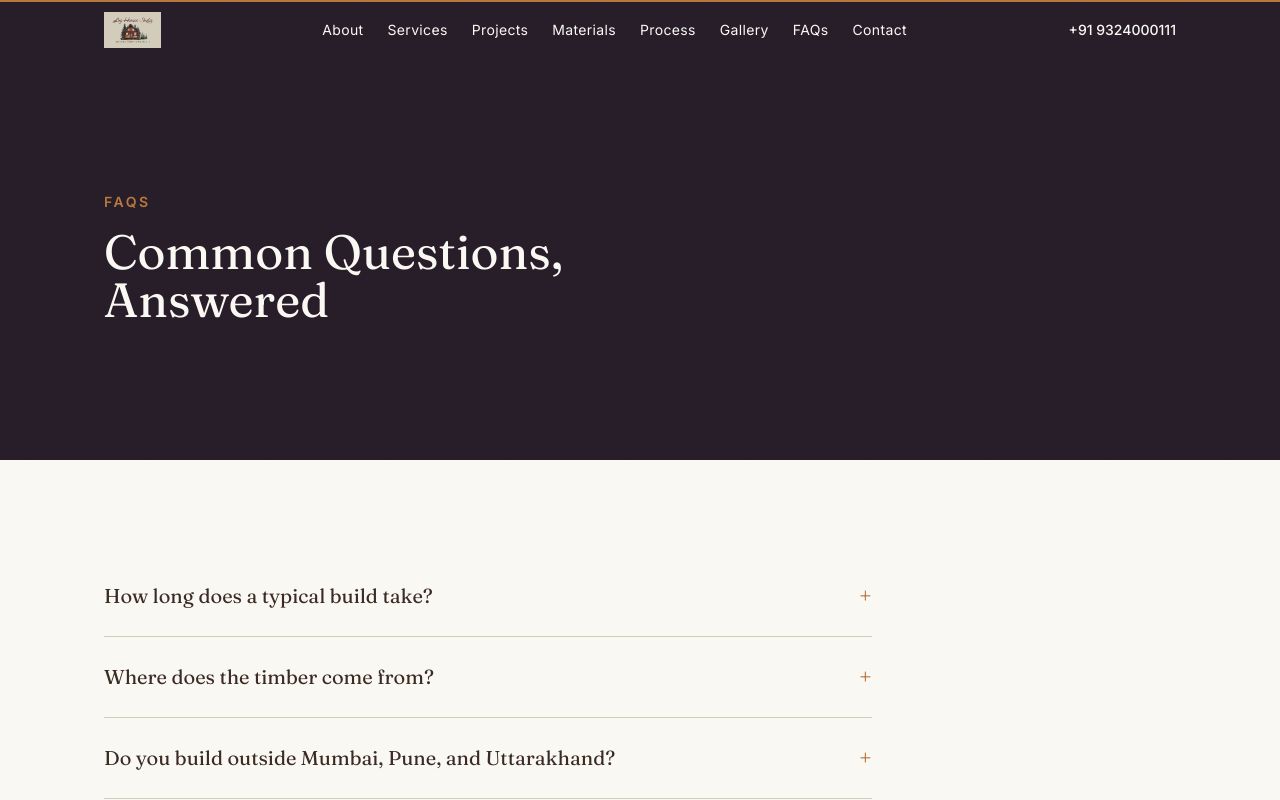
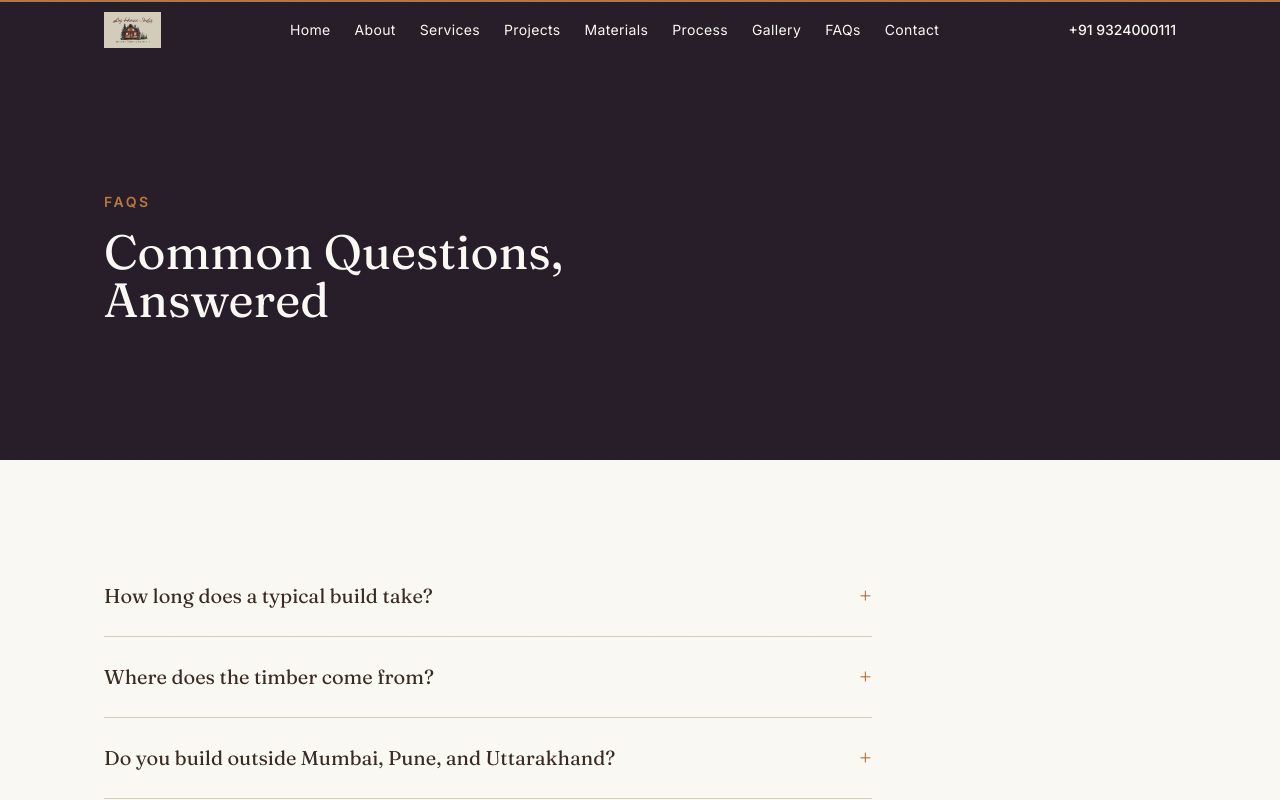
Before and after one commit to i-idea-lab/log-homes-india-public-website, a Next.js app: page /faqs in a window 1280 px wide. Shown: the top 800 px of the page. Built offline with nearby package versions, Linux system fonts and the light colour scheme.

Commit message:
feat: add Home tab to header navigation

```diff
--- a/components/Header.tsx
+++ b/components/Header.tsx
@@ -8,6 +8,7 @@ import MobileMenu from "./MobileMenu";
 import { useCursor } from "@/lib/cursor-context";
 
 const NAV_LINKS = [
+  { href: "/", label: "Home" },
   { href: "/about", label: "About" },
   { href: "/services", label: "Services" },
   { href: "/projects", label: "Projects" },
@@ -56,7 +57,7 @@ export default function Header() {
           />
         </Link>
 
-        <nav className="hidden lg:flex items-center gap-6">
+        <nav className="hidden lg:flex items-center gap-4 xl:gap-6">
           {NAV_LINKS.map((link) => (
             <Link
               key={link.href}
```
